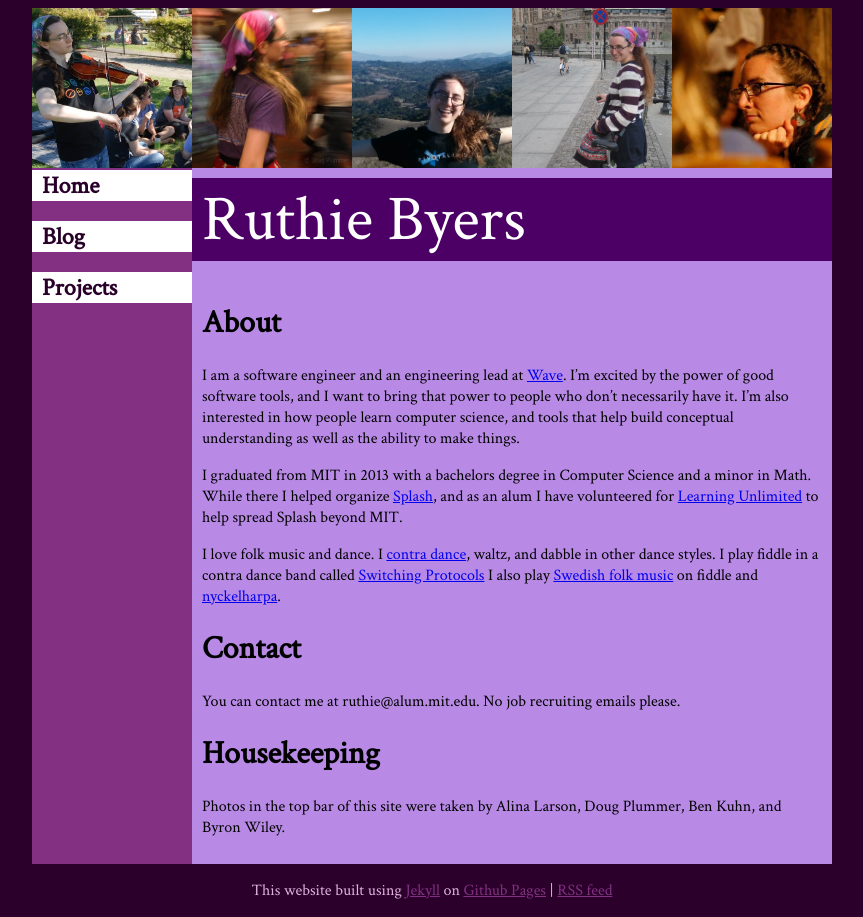
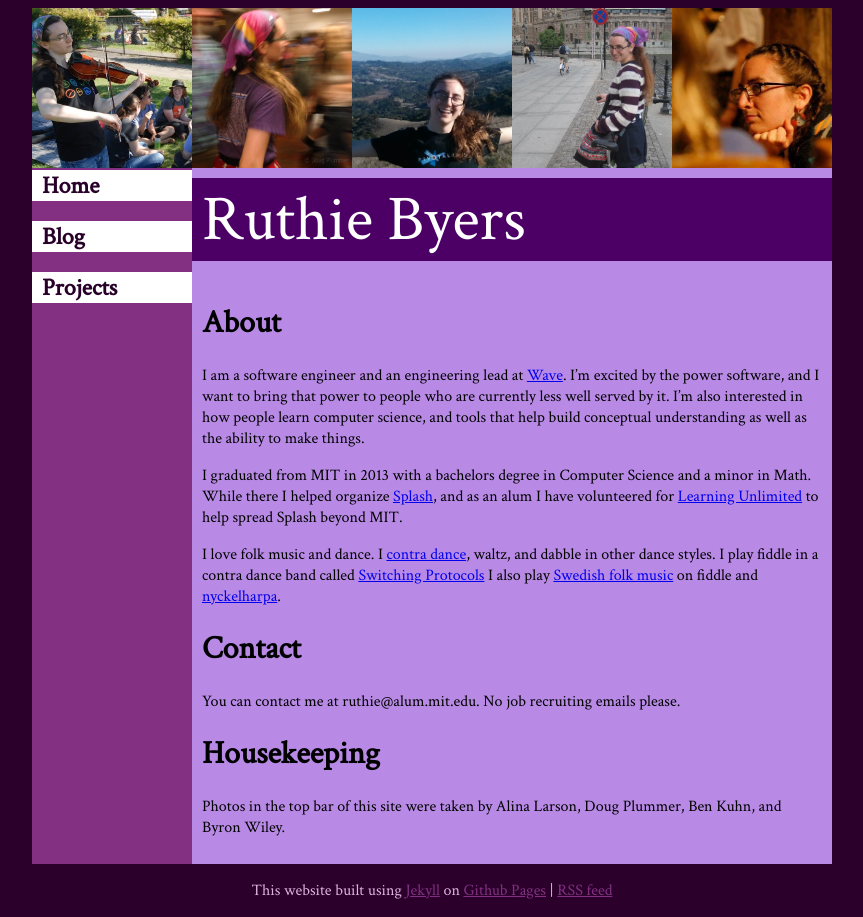
Before and after one commit to ruthie/ruthie.github.io, a Jekyll site: the page built from index.md, in a window 1280 px wide. Shown: the whole page, without its empty margins (208-1071 px from the left). Built offline with Jekyll 4.4.1, drawn with Linux system fonts in a browser that asks for light colours.

Commit message:
rewording

```diff
--- a/index.md
+++ b/index.md
@@ -4,7 +4,7 @@ title:  Home
 ---
 # About
 
-I am a software engineer and an engineering lead at [Wave](https://sendwave.com).  I'm excited by the power of good software tools, and I want to bring that power to people who don't necessarily have it.  I'm also interested in how people learn computer science, and tools that help build conceptual understanding as well as the ability to make things.
+I am a software engineer and an engineering lead at [Wave](https://sendwave.com).  I'm excited by the power software, and I want to bring that power to people who are currently less well served by it.  I'm also interested in how people learn computer science, and tools that help build conceptual understanding as well as the ability to make things.
 
 I graduated from MIT in 2013 with a bachelors degree in Computer Science and a minor in Math.  While there I helped organize [Splash](http://esp.mit.edu/learn/Splash), and as an alum I have volunteered for [Learning Unlimited](http://learningu.org) to help spread Splash beyond MIT.
 
```
